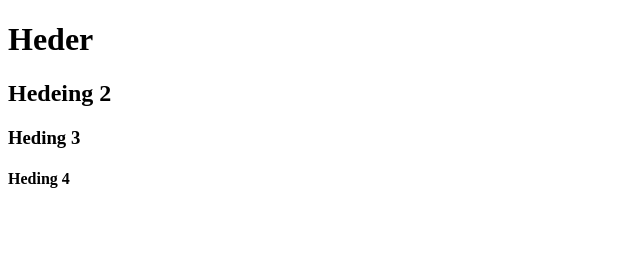
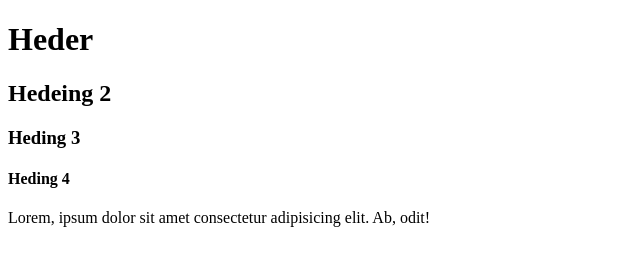
Before and after one commit to tapuhossain/Web-development2025, a plain HTML site: page index.html in a window 1280 px wide. Shown: the whole page, without its empty margins (0-640 px from the left). Drawn offline with Linux system fonts and the light colour scheme.

Commit message:
lorem word

```diff
--- a/index.html
+++ b/index.html
@@ -11,5 +11,6 @@
     <h3>Heding 3</h3>
     <h4>Heding 4</h4>
 
+    <p>Lorem, ipsum dolor sit amet consectetur adipisicing elit. Ab, odit!</p>
 </body>
 </html>
```
